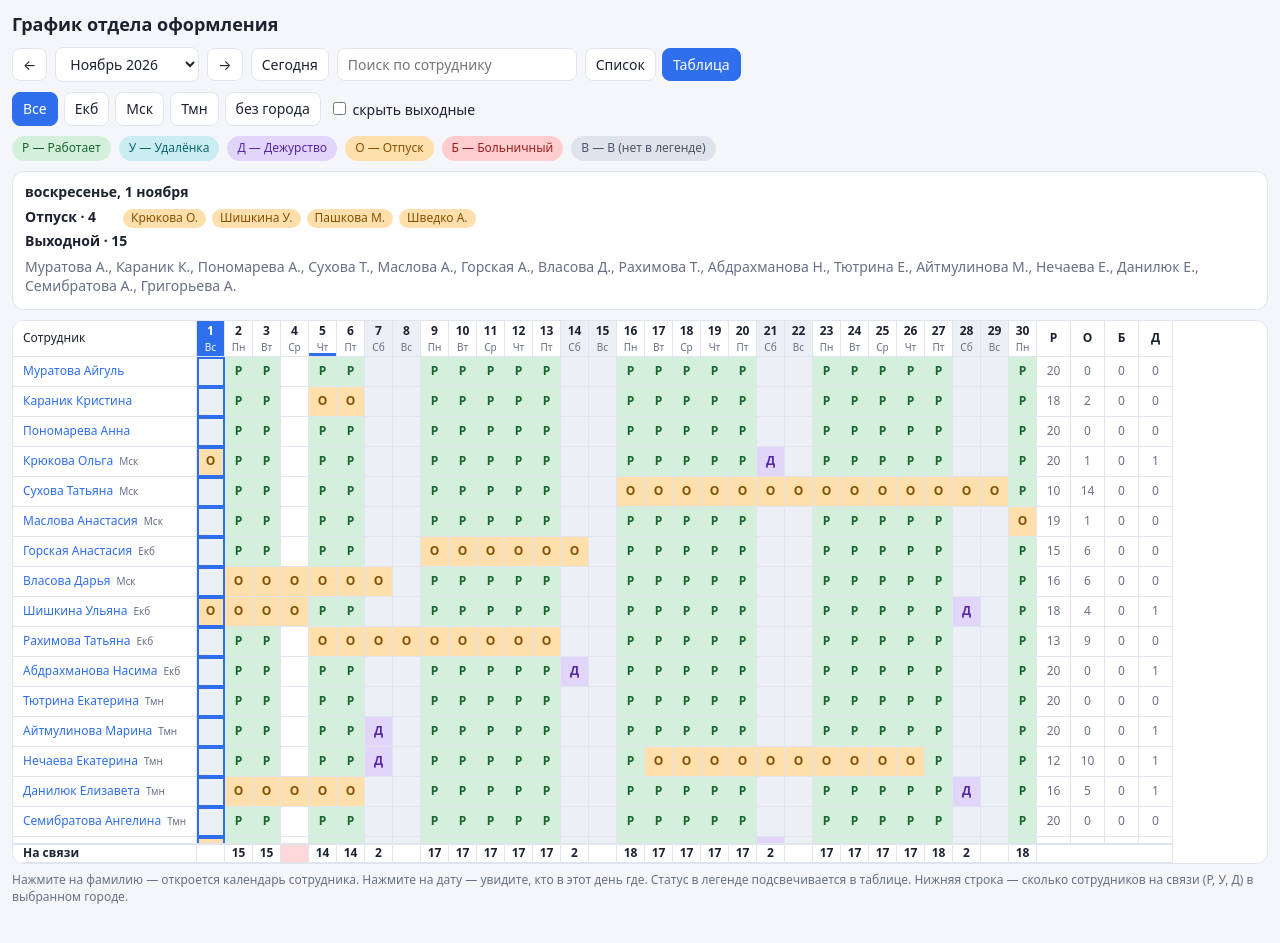
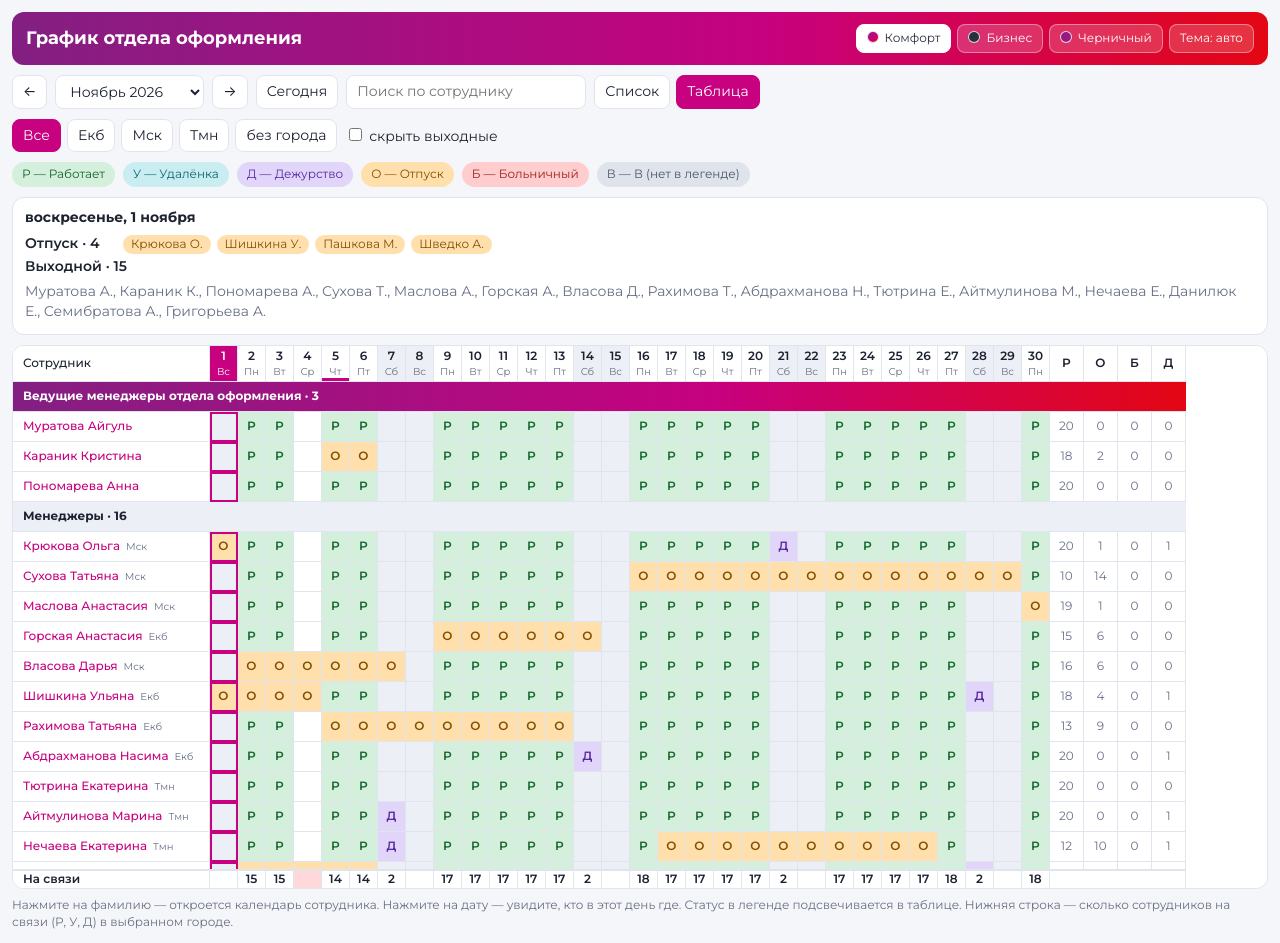
Before and after one commit to mikhailshevelev-dotcom/grafik, a plain HTML site: page index.html in a window 1280 px wide. Before the commit the page ends 917 px from the top, so only its background shows below. Drawn offline with Linux system fonts and the light colour scheme.

Commit message:
Update index.html

```diff
--- a/index.html
+++ b/index.html
@@ -2,15 +2,16 @@
 <html lang="ru"><head><meta charset="utf-8">
 <meta name="viewport" content="width=device-width, initial-scale=1, viewport-fit=cover">
 <title>График отдела оформления</title>
+<link rel="stylesheet" href="https://fonts.googleapis.com/css2?family=Montserrat:wght@400;500;600;700&subset=cyrillic&display=swap">
 <style>
-:root{--bg:#f5f6f9;--sf:#fff;--tx:#1c2230;--mu:#687086;--bd:#e0e4ec;--ac:#2f6fed;--we:#eceff5;
+:root{--bg:#f5f6f9;--sf:#fff;--tx:#1c2230;--mu:#687086;--bd:#e0e4ec;--ac:var(--al);--we:#eceff5;
 --w:#d4efdb;--wt:#17662f;--u:#c9edf0;--ut:#0d6770;--o:#ffe0ad;--ot:#845000;--b:#ffcdcd;--bt:#992020;--d:#e2d5fa;--dt:#5628a3;--v:#dfe3ec;--vt:#4d5566;--bad:#ffd9d9;
 box-sizing:border-box;padding-top:env(safe-area-inset-top,0px);padding-bottom:env(safe-area-inset-bottom,0px)}
-@media (prefers-color-scheme:dark){:root:not([data-theme="light"]){--bg:#14171d;--sf:#1d2129;--tx:#e8ebf2;--mu:#9aa2b5;--bd:#2d3340;--ac:#6c9bff;--we:#252a34;--w:#1f4a2c;--wt:#9fe0b4;--u:#14484d;--ut:#8fdbe2;--o:#5a3d0b;--ot:#ffd391;--b:#5a2323;--bt:#ffb3b3;--d:#3b2c63;--dt:#cdb6ff;--v:#343a47;--vt:#b4bbcb;--bad:#5a2323}}
-:root[data-theme="dark"]{--bg:#14171d;--sf:#1d2129;--tx:#e8ebf2;--mu:#9aa2b5;--bd:#2d3340;--ac:#6c9bff;--we:#252a34;--w:#1f4a2c;--wt:#9fe0b4;--u:#14484d;--ut:#8fdbe2;--o:#5a3d0b;--ot:#ffd391;--b:#5a2323;--bt:#ffb3b3;--d:#3b2c63;--dt:#cdb6ff;--v:#343a47;--vt:#b4bbcb;--bad:#5a2323}
+@media (prefers-color-scheme:dark){:root:not([data-theme="light"]){--bg:#14171d;--sf:#1d2129;--tx:#e8ebf2;--mu:#9aa2b5;--bd:#2d3340;--ac:var(--ad);--we:#252a34;--w:#1f4a2c;--wt:#9fe0b4;--u:#14484d;--ut:#8fdbe2;--o:#5a3d0b;--ot:#ffd391;--b:#5a2323;--bt:#ffb3b3;--d:#3b2c63;--dt:#cdb6ff;--v:#343a47;--vt:#b4bbcb;--bad:#5a2323}}
+:root[data-theme="dark"]{--bg:#14171d;--sf:#1d2129;--tx:#e8ebf2;--mu:#9aa2b5;--bd:#2d3340;--ac:var(--ad);--we:#252a34;--w:#1f4a2c;--wt:#9fe0b4;--u:#14484d;--ut:#8fdbe2;--o:#5a3d0b;--ot:#ffd391;--b:#5a2323;--bt:#ffb3b3;--d:#3b2c63;--dt:#cdb6ff;--v:#343a47;--vt:#b4bbcb;--bad:#5a2323}
 html{scroll-padding-top:env(safe-area-inset-top,0px)}
 *{box-sizing:border-box}
-body{margin:0;background:var(--bg);color:var(--tx);font:14px/1.4 system-ui,-apple-system,"Segoe UI",Roboto,sans-serif;padding:12px}
+body{margin:0;background:var(--bg);color:var(--tx);font:14px/1.4 Montserrat,system-ui,-apple-system,"Segoe UI",Roboto,sans-serif;padding:12px}
 h1{font-size:18px;margin:0 0 10px}
 .bar{display:flex;flex-wrap:wrap;gap:8px;align-items:center;margin-bottom:10px}
 button,select,input{font:inherit;color:var(--tx);background:var(--sf);border:1px solid var(--bd);border-radius:8px;padding:6px 10px}
@@ -60,8 +61,21 @@ tr.cov th.n{z-index:3}td.bad{background:var(--bad)!important}
 .strip i.sw{background:var(--wt)}.strip i.su{background:var(--ut)}.strip i.so{background:var(--ot)}.strip i.sb{background:var(--bt)}.strip i.sd{background:var(--dt)}.strip i.sv{background:var(--vt)}
 th.n[data-p]{cursor:pointer}th.n a{color:var(--ac)}
 @media (max-width:700px){body{padding:8px}.pm{align-items:flex-end;padding:0}.sheet{max-width:none;border-radius:16px 16px 0 0;max-height:92%;padding-bottom:calc(14px + env(safe-area-inset-bottom,0px))}th.n{min-width:130px}}
+:root{--al:#c7017f;--ad:#e0399f;--g:linear-gradient(90deg,#831f82,#c7017f 60%,#e30613)}
+:root[data-scheme="business"]{--al:#29303e;--ad:#6b7ba3;--g:linear-gradient(90deg,#29303e,#3f495e)}
+:root[data-scheme="berry"]{--al:#951b81;--ad:#b8509f;--g:linear-gradient(90deg,#951b81,#6f1260)}
+.hd{background:var(--g);color:#fff;border-radius:12px;padding:12px 14px;display:flex;justify-content:space-between;align-items:center;flex-wrap:wrap;gap:8px;margin-bottom:10px}
+.hd h1{margin:0;color:#fff}
+.hd button{background:rgba(255,255,255,.18);border-color:rgba(255,255,255,.4);color:#fff;font-size:12px;padding:5px 10px}
+.hd button.on{background:#fff;color:#29303e;border-color:#fff}
+.sc i{display:inline-block;width:12px;height:12px;border-radius:50%;margin-right:6px;vertical-align:-1px;border:1px solid rgba(255,255,255,.8)}
+tr.gh td{background:var(--we);text-align:left;padding:6px 10px;font-weight:700;font-size:12px;border-right:0}
+tr.gh.l td{background:var(--g);color:#fff}
+tr.gh span{position:sticky;left:10px}
+.gt2{grid-column:1/-1;margin:6px 0 0;font-size:13px;padding:6px 10px;border-radius:8px;background:var(--we)}
+.gt2.l{background:var(--g);color:#fff}
 </style></head><body>
-<h1>График отдела оформления</h1>
+<div class="hd"><h1>График отдела оформления</h1><div class="chips"><button class="sc" data-sc="comfort" title="Комфорт — градиент"><i style="background:linear-gradient(135deg,#831f82,#c7017f,#e30613)"></i>Комфорт</button><button class="sc" data-sc="business" title="Бизнес — графит"><i style="background:#29303e"></i>Бизнес</button><button class="sc" data-sc="berry" title="Черничный"><i style="background:#951b81"></i>Черничный</button><button id="tg" title="Тема оформления"></button></div></div>
 <div class="bar">
 <button id="pv" aria-label="Предыдущий месяц">←</button><select id="ms"></select><button id="nx" aria-label="Следующий месяц">→</button><button id="tdy">Сегодня</button>
 <input type="search" id="q" placeholder="Поиск по сотруднику"><span class="chips"><button id="vl">Список</button><button id="vt">Таблица</button></span>
@@ -107,7 +121,8 @@ const days=[];for(let d=1;d<=M.n;d++){const w=new Date(M.y,M.m-1,d).getDay();con
 const isT=d=>M.k===key&&d===now.getDate();
 let h='<table><thead><tr><th class="n">Сотрудник</th>'+days.map(x=>`<th data-d="${x.d}" class="${x.we?'we':''} ${isT(x.d)?'td':''} ${x.d===sel?'sel':''}">${x.d}<small>${WD[x.w]}</small></th>`).join('')+'<th class="st" title="Работал/удалённо">Р</th><th class="st">О</th><th class="st">Б</th><th class="st">Д</th></tr></thead><tbody>';
 const cnt=(s,ch)=>[...s].filter(c=>ch.includes(c)).length;
-for(const r of rows){h+=`<tr><th class="n" data-p="${r[0]}"><a>${r[0]}</a><small>${r[1]}</small></th>`+days.map(x=>{const c=r[2][x.d-1];const st=ST[c];
+const gh=(t,n,l)=>`<tr class="gh${l?' l':''}"><td colspan="${days.length+5}"><span>${t} · ${n}</span></td></tr>`;const gl=rows.filter(isL),go=rows.filter(r=>!isL(r));
+for(const r of [...gl,...go]){if(r===gl[0])h+=gh('Ведущие менеджеры отдела оформления',gl.length,1);if(r===go[0])h+=gh('Менеджеры',go.length,0);h+=`<tr><th class="n" data-p="${r[0]}"><a>${r[0]}</a><small>${r[1]}</small></th>`+days.map(x=>{const c=r[2][x.d-1];const st=ST[c];
  return `<td class="c ${st?st[1]:''} ${!st&&x.we?'we':''} ${x.d===sel?'sel':''}" data-s="${c}" title="${r[0]}, ${x.d} ${MN[M.m-1].toLowerCase()}: ${st?st[0]:'выходной'}">${c==='.'?'':c}</td>`}).join('')
  +`<td class="st">${cnt(r[2],'РУ')}</td><td class="st">${cnt(r[2],'О')}</td><td class="st">${cnt(r[2],'Б')}</td><td class="st">${cnt(r[2],'Д')}</td></tr>`}
 if(!rows.length)h+='<tr><td colspan="40" style="padding:16px">Никого не найдено</td></tr>';
@@ -124,13 +139,23 @@ $('day').innerHTML=p;drawList(rows);
 const th=$('tb').querySelector('th.td,th.sel');if(th&&!render.s){render.s=1;th.scrollIntoView({inline:'center',block:'nearest'})}
 }
 let view=innerWidth<700?'list':'table',pn='',pi=0;
+const LEAD=['Муратова Айгуль','Караник Кристина','Пономарева Анна'],isL=r=>LEAD.includes(r[0]);
+let sc='comfort',th='auto';
+try{const s=(localStorage.getItem('look')||'').split('|');if(['comfort','business','berry'].includes(s[0]))sc=s[0];if(['auto','light','dark'].includes(s[1]))th=s[1]}catch(e){}
+function applyLook(){const R=document.documentElement;R.dataset.scheme=sc;if(th==='auto')R.removeAttribute('data-theme');else R.dataset.theme=th;
+ document.querySelectorAll('.sc').forEach(b=>b.classList.toggle('on',b.dataset.sc===sc));$('tg').textContent={auto:'Тема: авто',light:'Тема: светлая',dark:'Тема: тёмная'}[th];
+ try{localStorage.setItem('look',sc+'|'+th)}catch(e){}}
+document.querySelectorAll('.sc').forEach(b=>b.onclick=()=>{sc=b.dataset.sc;applyLook()});
+$('tg').onclick=()=>{th={auto:'light',light:'dark',dark:'auto'}[th];applyLook()};
+applyLook();
 const fmt=d=>d.toLocaleDateString('ru-RU',{day:'numeric',month:'short'});
 $('vt').onclick=()=>{view='table';render()};$('vl').onclick=()=>{view='list';render()};
 function drawList(rows){
  $('tb').style.display=view==='table'?'':'none';$('pl').style.display=view==='list'?'':'none';
  $('vt').classList.toggle('on',view==='table');$('vl').classList.toggle('on',view==='list');
- $('pl').innerHTML=rows.map(r=>{const c=r[2][sel-1],st=ST[c];
-  return `<button class="pr" data-p="${r[0]}"><span class="pt"><b>${r[0]}</b><small>${r[1]}</small><span class="nm ${st?st[1]:'sx'}">${st?st[0]:'Выходной'}</span></span><span class="strip">${[...r[2]].map((x,i)=>`<i class="${ST[x]?ST[x][1]:''} ${i+1===sel?'cur':''}"></i>`).join('')}</span></button>`}).join('')||'<div class="card">Никого не найдено</div>';
+ const rs=[...rows.filter(isL),...rows.filter(r=>!isL(r))],f1=rs.find(isL),f2=rs.find(r=>!isL(r));
+ $('pl').innerHTML=rs.map(r=>{const c=r[2][sel-1],st=ST[c];
+  return (r===f1?'<h3 class="gt2 l">Ведущие менеджеры отдела оформления</h3>':'')+(r===f2?'<h3 class="gt2">Менеджеры</h3>':'')+`<button class="pr" data-p="${r[0]}"><span class="pt"><b>${r[0]}</b><small>${r[1]}</small><span class="nm ${st?st[1]:'sx'}">${st?st[0]:'Выходной'}</span></span><span class="strip">${[...r[2]].map((x,i)=>`<i class="${ST[x]?ST[x][1]:''} ${i+1===sel?'cur':''}"></i>`).join('')}</span></button>`}).join('')||'<div class="card">Никого не найдено</div>';
 }
 $('pl').onclick=e=>{const b=e.target.closest('[data-p]');if(b)openP(b.dataset.p)};
 function openP(n){pn=n;pi=mi;drawP();$('pm').hidden=false;document.body.style.overflow='hidden'}
@@ -149,7 +174,7 @@ function drawP(){
   cells+=`<div class="cd ${st?st[1]:(w%6===0?'we':'')} ${M.k===key&&d===now.getDate()?'tdy':''}" data-pd="1" title="${d} ${MN[M.m-1].toLowerCase()} — ${st?st[0]:'выходной'}"><span>${d}</span><b>${c==='.'?'':c}</b></div>`}
  const n=ch=>[...s].filter(c=>ch.includes(c)).length;
  const rg=(ch,t)=>{const a=ranges(pn,ch);return a.length?`<div class="grp"><b>${t}</b><i>${a.map(x=>fmt(x[0])+(x[1]-x[0]?' – '+fmt(x[1]):'')+' ('+x[2]+' дн.)').join(' · ')}</i></div>`:''};
- $('pm').innerHTML=`<div class="sheet"><div class="sh"><div><h2>${pn}</h2><small>${r?CITY[r[1]]:''}</small></div><button data-x="1" aria-label="Закрыть">✕</button></div>
+ $('pm').innerHTML=`<div class="sheet"><div class="sh"><div><h2>${pn}</h2><small>${r?CITY[r[1]]:''}${LEAD.includes(pn)?' · ведущий менеджер':''}</small></div><button data-x="1" aria-label="Закрыть">✕</button></div>
  <div class="bar"><button data-pm="-1">←</button><b class="mt">${MN[M.m-1]} ${M.y}</b><button data-pm="1">→</button></div>
  ${r?`<div class="chips st2"><span class="nm sw">Работал(а): ${n('РУ')}</span><span class="nm so">Отпуск: ${n('О')}</span><span class="nm sb">Больничный: ${n('Б')}</span><span class="nm sd">Дежурств: ${n('Д')}</span></div>`:'<div class="note">В этом месяце сотрудника нет в графике</div>'}
  <div class="cal">${WD.slice(1).concat('Вс').map(x=>`<div class="ch">${x}</div>`).join('')}${cells}</div>
```
